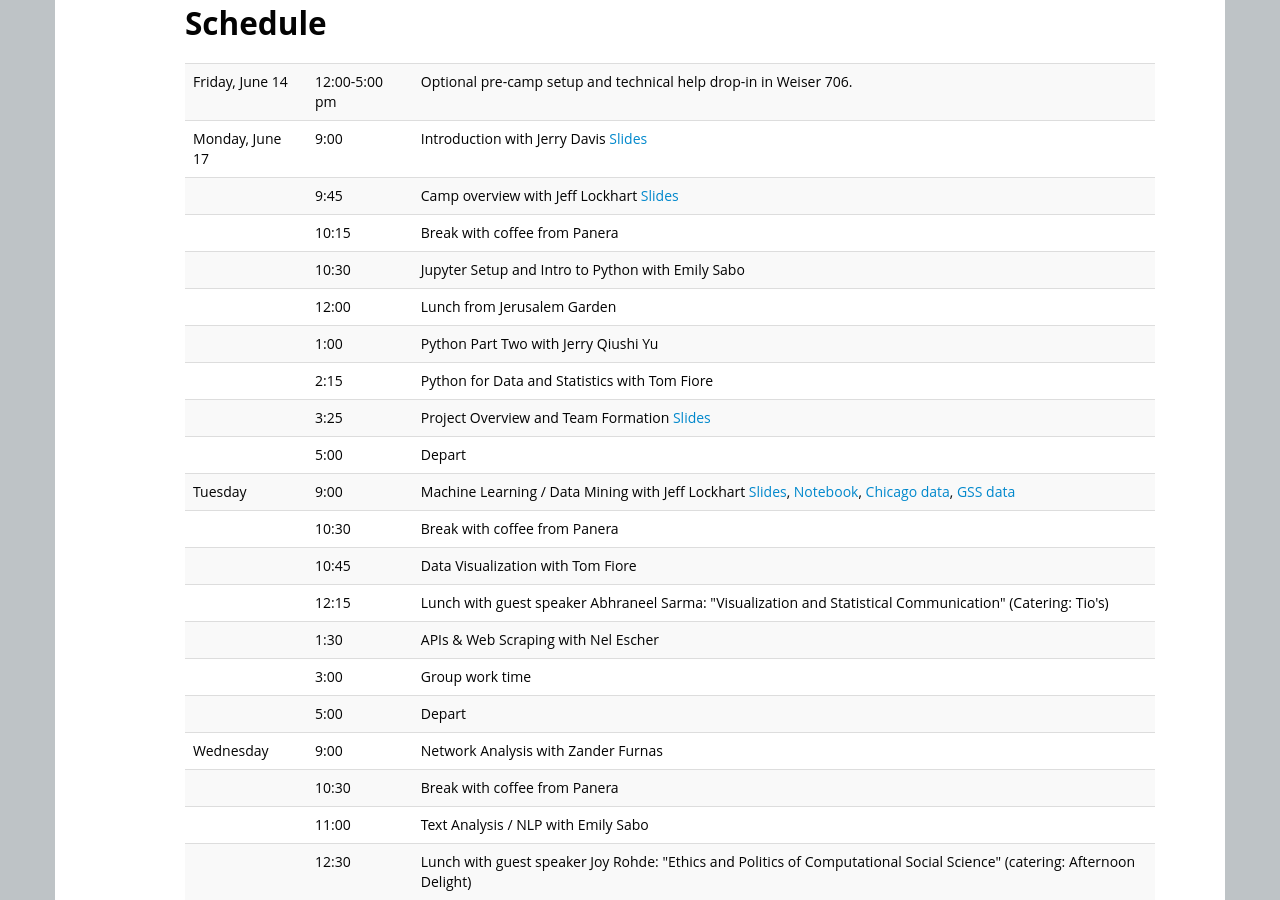
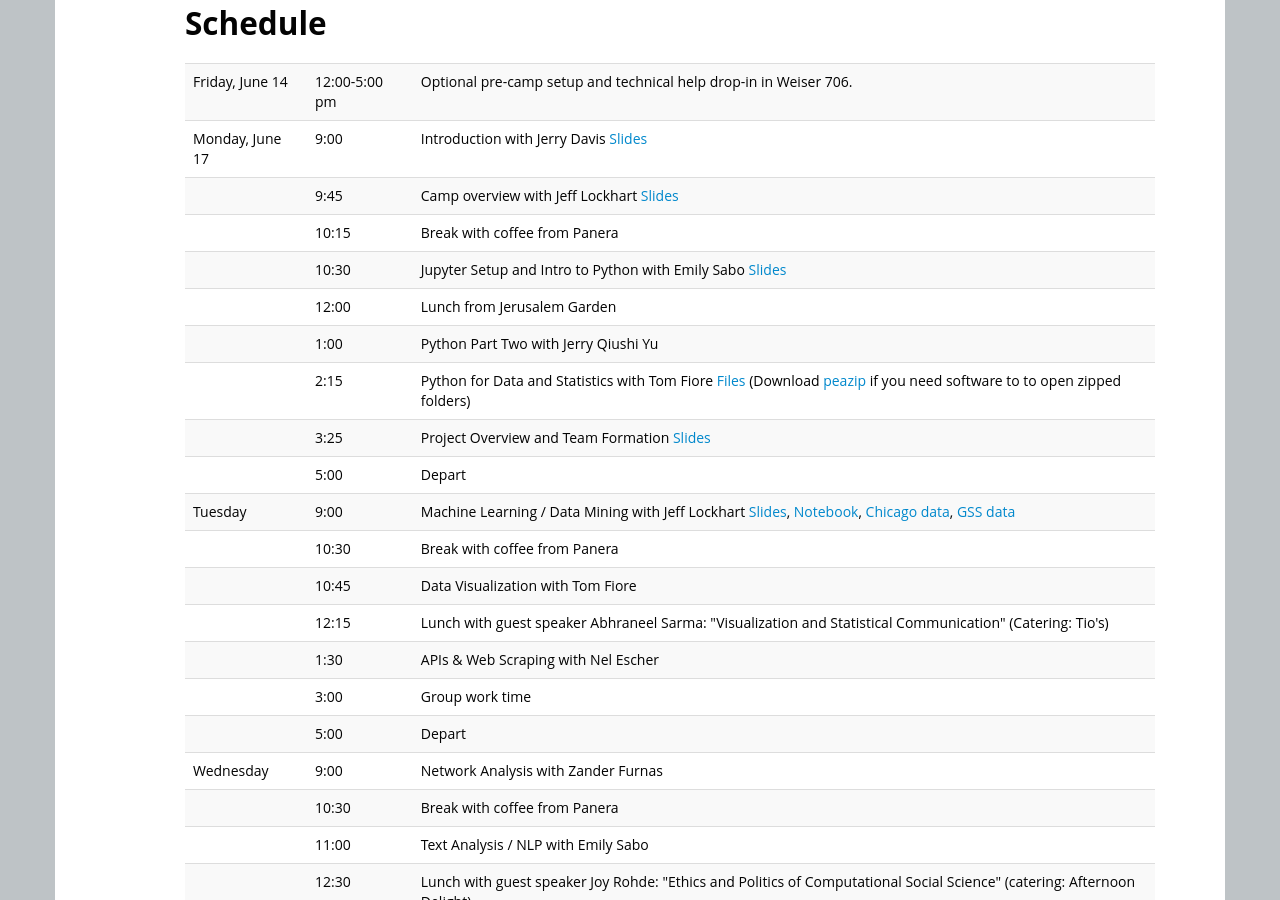
Before and after one commit to ICOSBigDataCamp/2019-summer-camp, a Jekyll site: the page built from index.html, in a window 1280 px wide and 900 px high, scrolled down 959 px. Built offline with Jekyll 4.4.1, drawn with Linux system fonts in a browser that asks for light colours.

Commit message:
add files for python talks

```diff
--- a/index.html
+++ b/index.html
@@ -141,10 +141,10 @@ Organizing committee: Elizabeth Bruch, Jerry Davis
   <tr> <td>Monday, June 17</td>  <td>9:00</td>   <td>Introduction with Jerry Davis <a href="slides/Jerry_big_data_intro_2019.pptx" target="_blank">Slides</a>  </td> </tr>
   <tr> <td></td>        <td>9:45</td>   <td>Camp overview with Jeff Lockhart <a href="https://docs.google.com/presentation/d/1aPdKV5MSvWt7oSdJ4-e6JZVan77rn25yucPmSiIuNiQ/edit?usp=sharing" target="_blank">Slides</a></td> </tr>
   <tr> <td></td>        <td>10:15</td>   <td>Break with coffee from Panera</td> </tr>
-  <tr> <td></td>        <td>10:30</td>   <td>Jupyter Setup and Intro to Python with Emily Sabo</td> </tr>
+  <tr> <td></td>        <td>10:30</td>   <td>Jupyter Setup and Intro to Python with Emily Sabo <a href="slides/Python_Intro_Slides.pdf" target="_blank">Slides</a> </td> </tr>
   <tr> <td></td>        <td>12:00</td>   <td>Lunch from Jerusalem Garden</td> </tr>
   <tr> <td></td>        <td>1:00</td>    <td>Python Part Two with Jerry Qiushi Yu</td> </tr>
-  <tr> <td></td>       <td>2:15</td>    <td>Python for Data and Statistics with Tom Fiore</td> </tr>
+  <tr> <td></td>       <td>2:15</td>    <td>Python for Data and Statistics with Tom Fiore <a href="PythonModule3_pandas_2019_ThomasFiore.zip" target="_blank">Files</a> (Download <a href="http://www.peazip.org/">peazip</a> if you need software to to open zipped folders)</td> </tr>
   <tr> <td></td>       <td>3:25</td>    <td>Project Overview and Team Formation <a href="https://docs.google.com/presentation/d/19D7TCwk7j7Z9RdPhkuCzhtfPSvVA4en5UDsk7IOWtPc/edit?usp=sharing" target="_blank">Slides</a></td> </tr>
   <tr> <td></td>       <td>5:00</td>    <td>Depart</td> </tr>
 
```
